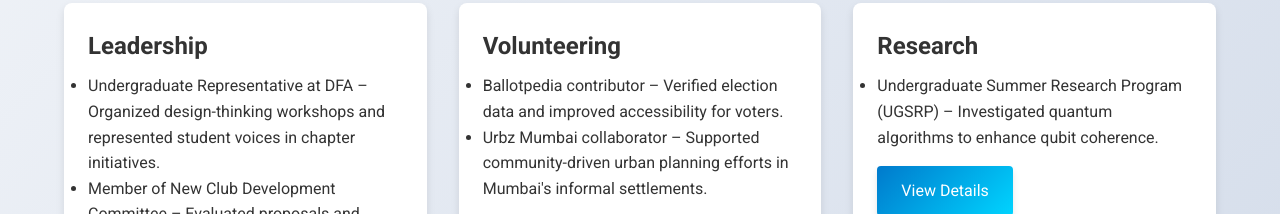
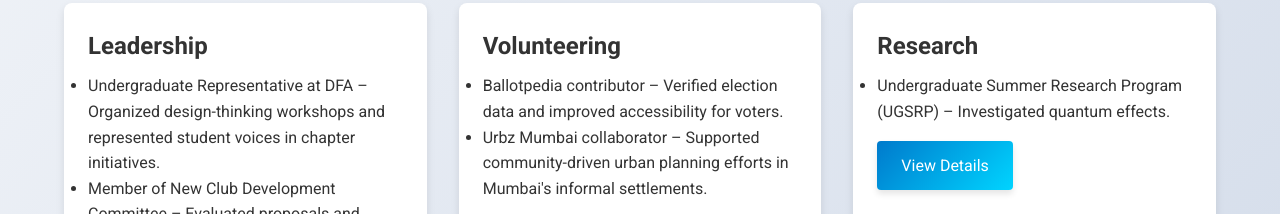
Before and after one commit to EthanFeld/PersonalWebsite, a plain HTML site: page index.html in a window 1280 px wide. Shown: the part 541-755 px from the top of the page. Drawn offline with Linux system fonts and the light colour scheme.

Commit message:
Update index.html

```diff
--- a/index.html
+++ b/index.html
@@ -58,7 +58,7 @@
           <div class="project-card">
             <h2>Research</h2>
             <ul>
-              <li>Undergraduate Summer Research Program (UGSRP) – Investigated quantum algorithms to enhance qubit coherence.</li>
+              <li>Undergraduate Summer Research Program (UGSRP) – Investigated quantum effects.</li>
             </ul>
             <a href="research.html" target="_blank" class="btn">View Details</a>
           </div>
```
